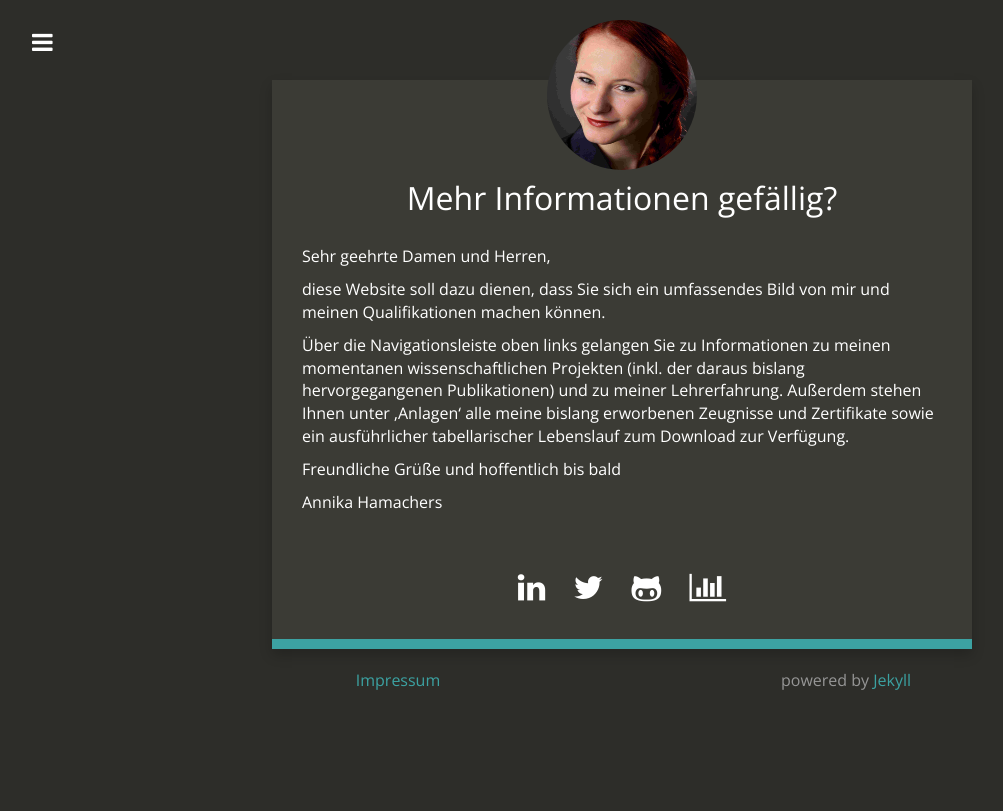
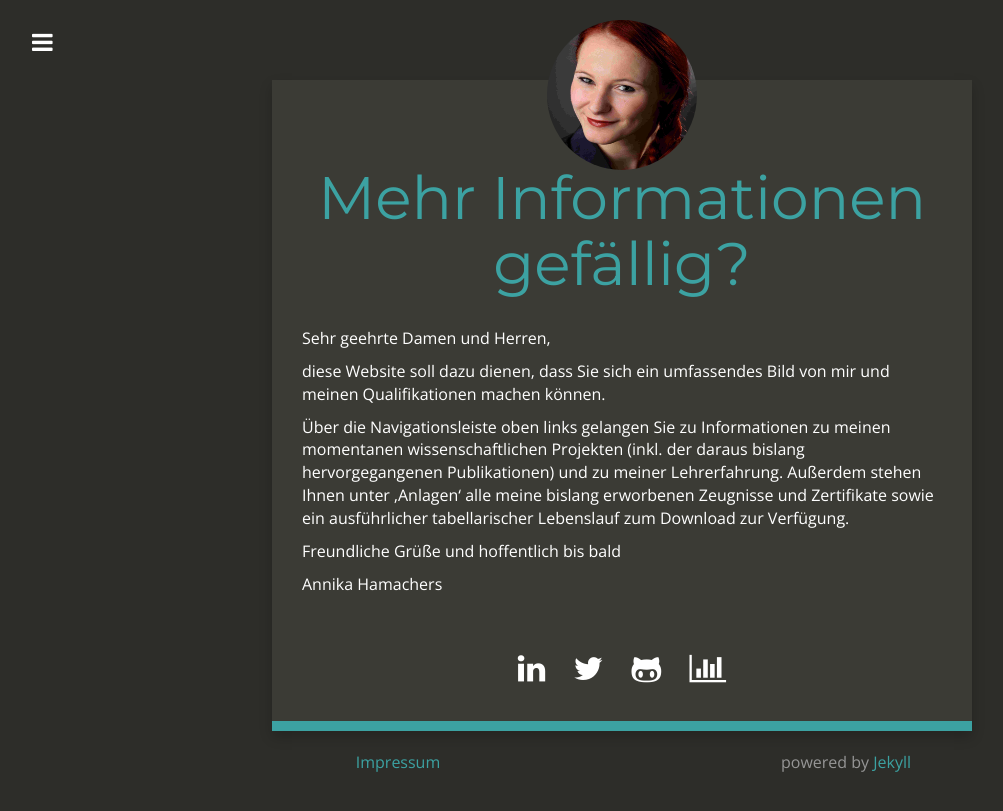
Before and after one commit to BriGitBardot/Bewerbung2, a Jekyll site: the page built from index.md, in a window 1280 px wide. Shown: the top 811 px of the page, without its empty margins (18-1021 px from the left). Built offline with Jekyll 4.4.1, drawn with Linux system fonts in a browser that asks for light colours; nearby versions of some CDN libraries.

Commit message:
Update index.md

```diff
--- a/index.md
+++ b/index.md
@@ -13,7 +13,7 @@
                 <img id="bild" src="Bewerbung_image.jpg" class="img-circle about-image" height="150" width="150" alt="{{ site.title }}" />
             </div>
 
-            <h1 class="header" itemprop="headline">Mehr Informationen gefällig?</h1>
+            <h1 class="header author-header" itemprop="headline">Mehr Informationen gefällig?</h1>
 
             <div class="author-text">
 <p align="left">Sehr geehrte Damen und Herren,</p>
```
